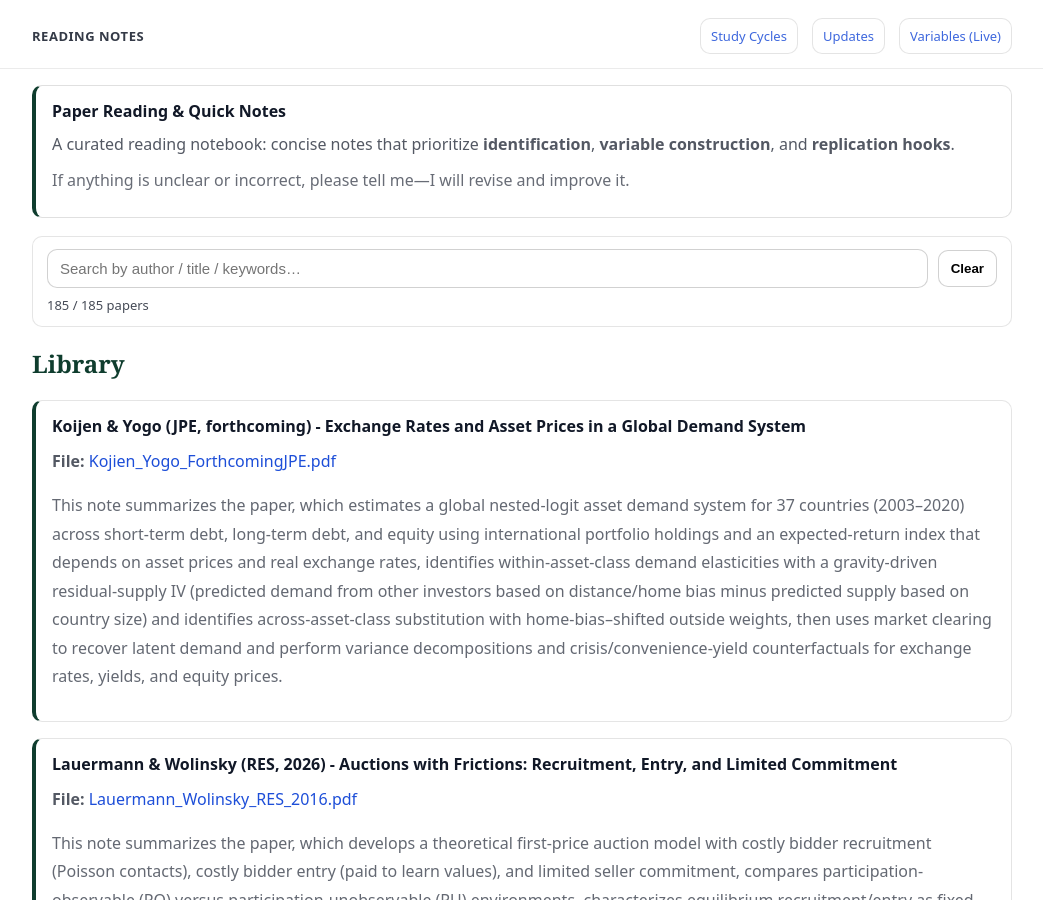
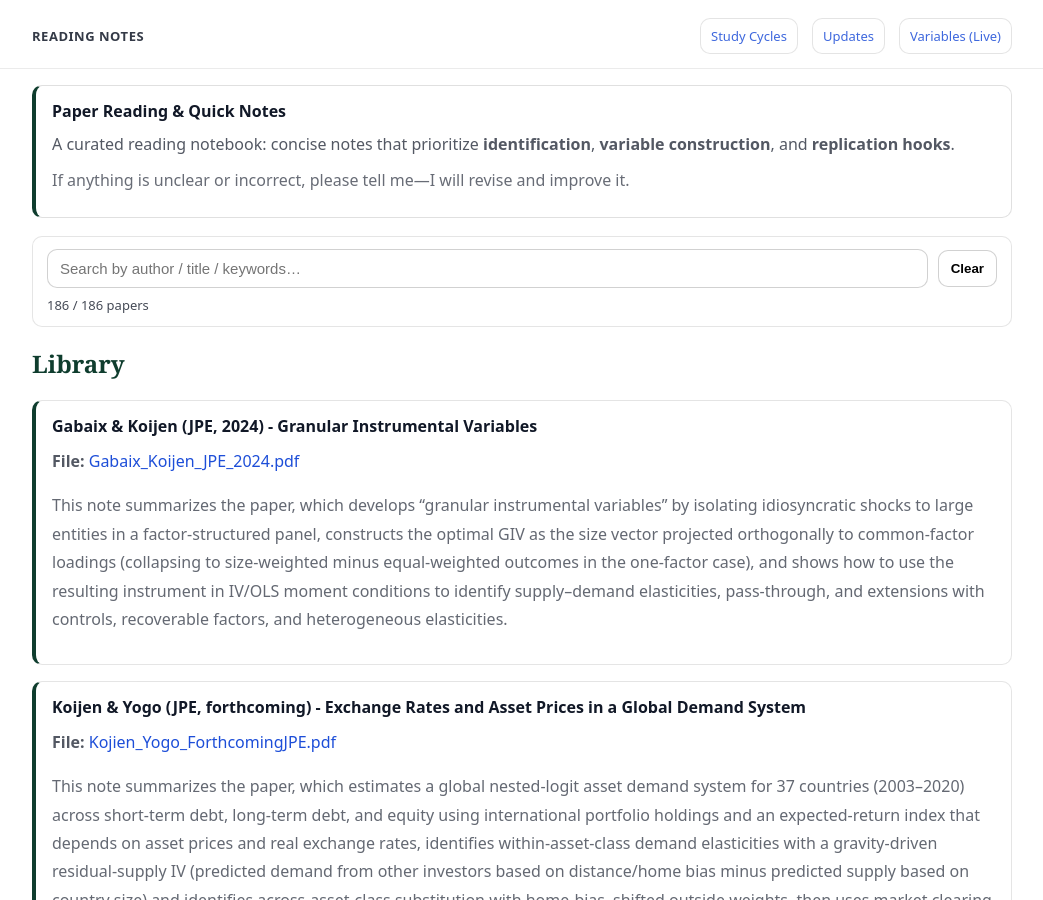
Before and after one commit to yaxinzn/study-archive, a Jekyll site: the page built from reading/index.md, in a window 1280 px wide and 900 px high. Shown: the whole window, without its empty margins (118-1161 px from the left). Built offline with Jekyll 4.4.1, drawn with Linux system fonts in a browser that asks for light colours.

Commit message:
Reading: add/update Gabaix_Koijen_JPE_2024.pdf

```diff
--- a/_data/reading.yml
+++ b/_data/reading.yml
@@ -1,3 +1,7 @@
+- title: "Gabaix & Koijen (JPE, 2024) - Granular Instrumental Variables"
+  file: "Gabaix_Koijen_JPE_2024.pdf"
+  desc: "This note summarizes the paper, which develops “granular instrumental variables” by isolating idiosyncratic shocks to large entities in a factor-structured panel, constructs the optimal GIV as the size vector projected orthogonally to common-factor loadings (collapsing to size-weighted minus equal-weighted outcomes in the one-factor case), and shows how to use the resulting instrument in IV/OLS moment conditions to identify supply–demand elasticities, pass-through, and extensions with controls, recoverable factors, and heterogeneous elasticities."
+
 - title: "Koijen & Yogo (JPE, forthcoming) - Exchange Rates and Asset Prices in a Global Demand System"
   file: "Kojien_Yogo_ForthcomingJPE.pdf"
   desc: "This note summarizes the paper, which estimates a global nested-logit asset demand system for 37 countries (2003–2020) across short-term debt, long-term debt, and equity using international portfolio holdings and an expected-return index that depends on asset prices and real exchange rates, identifies within-asset-class demand elasticities with a gravity-driven residual-supply IV (predicted demand from other investors based on distance/home bias minus predicted supply based on country size) and identifies across-asset-class substitution with home-bias–shifted outside weights, then uses market clearing to recover latent demand and perform variance decompositions and crisis/convenience-yield counterfactuals for exchange rates, yields, and equity prices."
```
Also changed, not shown: 1 other file.
